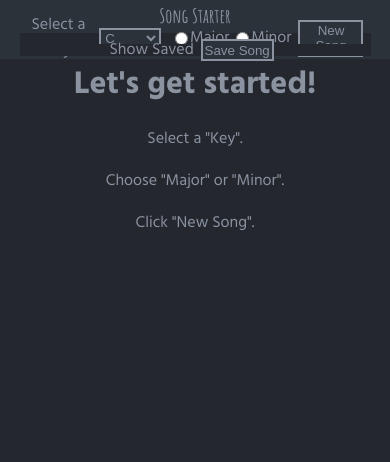
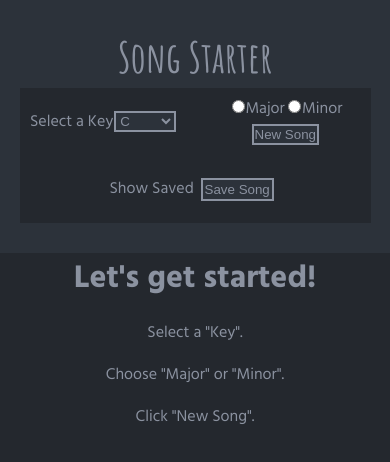
Before and after one commit to Song-Starter/song-starter, a React (Create React App) app: page / in a window 390 px wide. Shown: the top 462 px of the page. Built offline with nearby package versions, Linux system fonts and the light colour scheme.

Commit message:
Add responsive sizing.

```diff
--- a/src/components/App.css
+++ b/src/components/App.css
@@ -4,7 +4,8 @@
   margin: auto;
   background-color: #24282E;
   color: #8B92A0;
-  height: 100vh;
+  min-height: 100vh;
+  height: 100%;
 }
 
 a {
--- a/src/components/Header.css
+++ b/src/components/Header.css
@@ -25,6 +25,21 @@ h1 {
   align-items: center;
 }
 
+.key-container {
+  display: flex;
+  align-items: center;
+  width: 60%;
+  justify-content: flex-end;
+  margin-right: 10px;
+}
+
+.qual-container {
+  align-items: center;
+  display: flex;
+  width: 60%;
+  justify-content: left;
+}
+
 #key {
   margin: 0 2% 0 0.5%;
   background-color: #2C323A;
@@ -43,3 +58,20 @@ button {
   color: #8B92A0;
   border: 2px solid #8B92A0;
 }
+
+@media screen and (max-width: 600px){
+  .Header {
+    height: 30vh;
+  }
+  .title {
+    font-size: 5vh;
+  }
+  .NavBar, .SavedNav {
+    width: 90%;
+    height: 8vh;
+  }
+  .key-container, .qual-container{
+    display: inline;
+    text-align: center;
+  }
+}
--- a/src/components/NavBar.js
+++ b/src/components/NavBar.js
@@ -18,6 +18,7 @@ class NavBar extends Component {
   render(){
     return (
       <div className="NavBar">
+        <div className="key-container">
           <label htmlFor="key">Select a Key</label>
           <select name="key" id="key" onChange={this.handleChange}>
             <option value="C">C</option>
@@ -33,6 +34,8 @@ class NavBar extends Component {
             <option value="Bb">A#/Bb</option>
             <option value="B">B</option>
           </select>
+        </div>
+        <div className="qual-container">
         <input
           type="radio"
           id="major"
@@ -50,7 +53,8 @@ class NavBar extends Component {
         <button
           onClick={() => this.props.createNewSong(this.state.key, this.state.majmin)}>
           New Song
-        </button><br/>
+        </button>
+        </div><br/>
       </div>
     );
   }
--- a/src/components/Saved.css
+++ b/src/components/Saved.css
@@ -22,3 +22,34 @@
 .showsong-button {
   margin: 5px;
 }
+
+@media screen and (max-width: 600px){
+  .Saved {
+    grid-template-columns: repeat(2, 1fr);
+  }
+
+  .SavedSong {
+    justify-content: center;
+    height: 150px;
+  }
+
+  .preview-title {
+    height: 3rem;
+    overflow: scroll;
+  }
+
+  .preview-chords {
+    height: 50px;
+    display: grid;
+    grid-template-columns: repeat(2, 1fr);
+  }
+
+  .SavedSong p {
+    margin: 0;
+  }
+
+  .showsong-button {
+    margin-top: auto;
+  }
+
+}
--- a/src/components/SavedSong.js
+++ b/src/components/SavedSong.js
@@ -9,7 +9,7 @@ const SavedSong = ({ lyrics, progression, showSavedSong }) => {
     })
     return (
       <div className="SavedSong">
-        <p>{lyrics.title}</p>
+        <p className="preview-title">{lyrics.title}</p>
         <div className="preview-chords">{previewChords}</div>
         <Link to="/">
           <button className="showsong-button" onClick={() => showSavedSong(lyrics, progression)}>Show Song</button>
```
Lines whose indentation alone changed are shown as unchanged.
